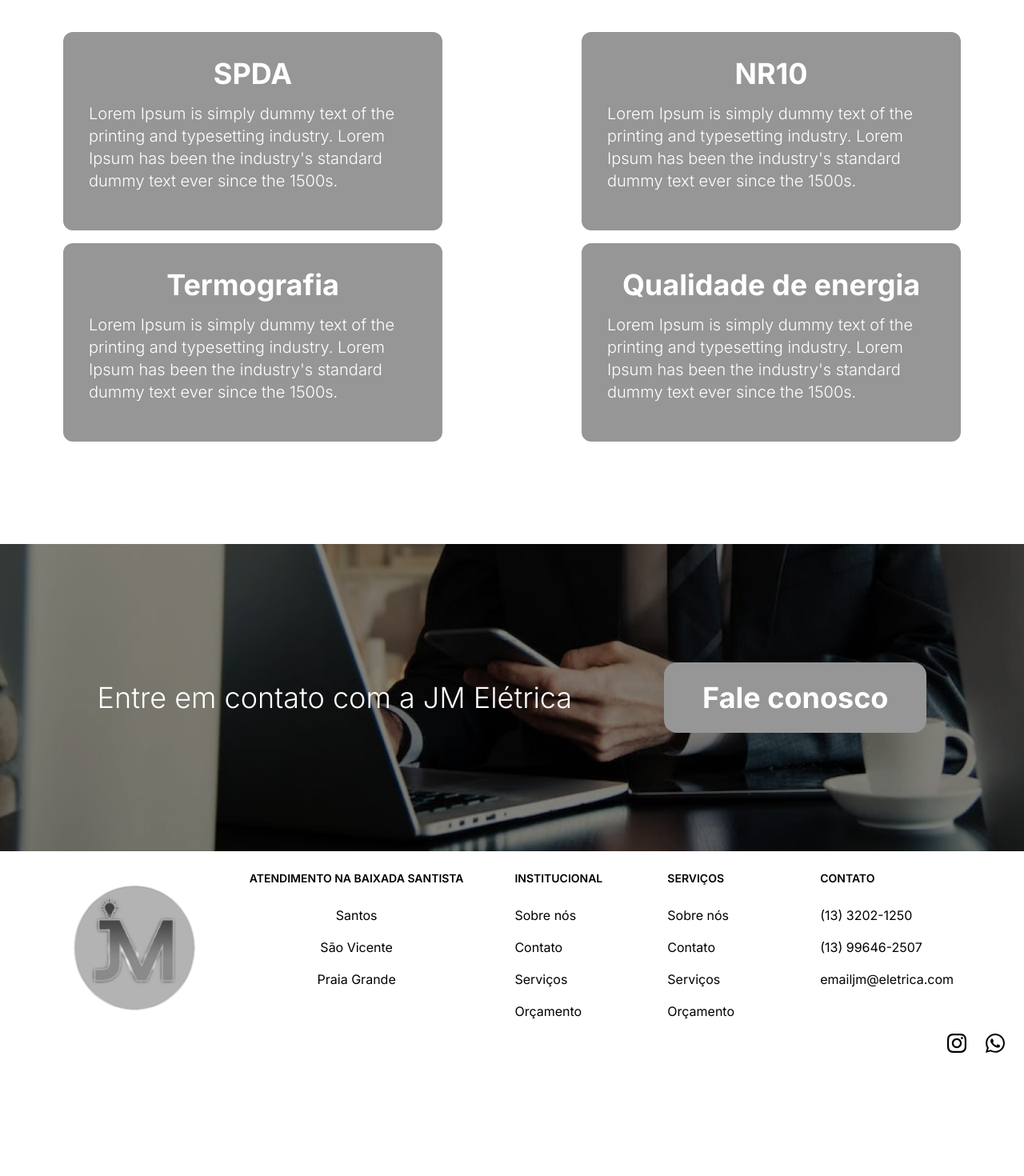
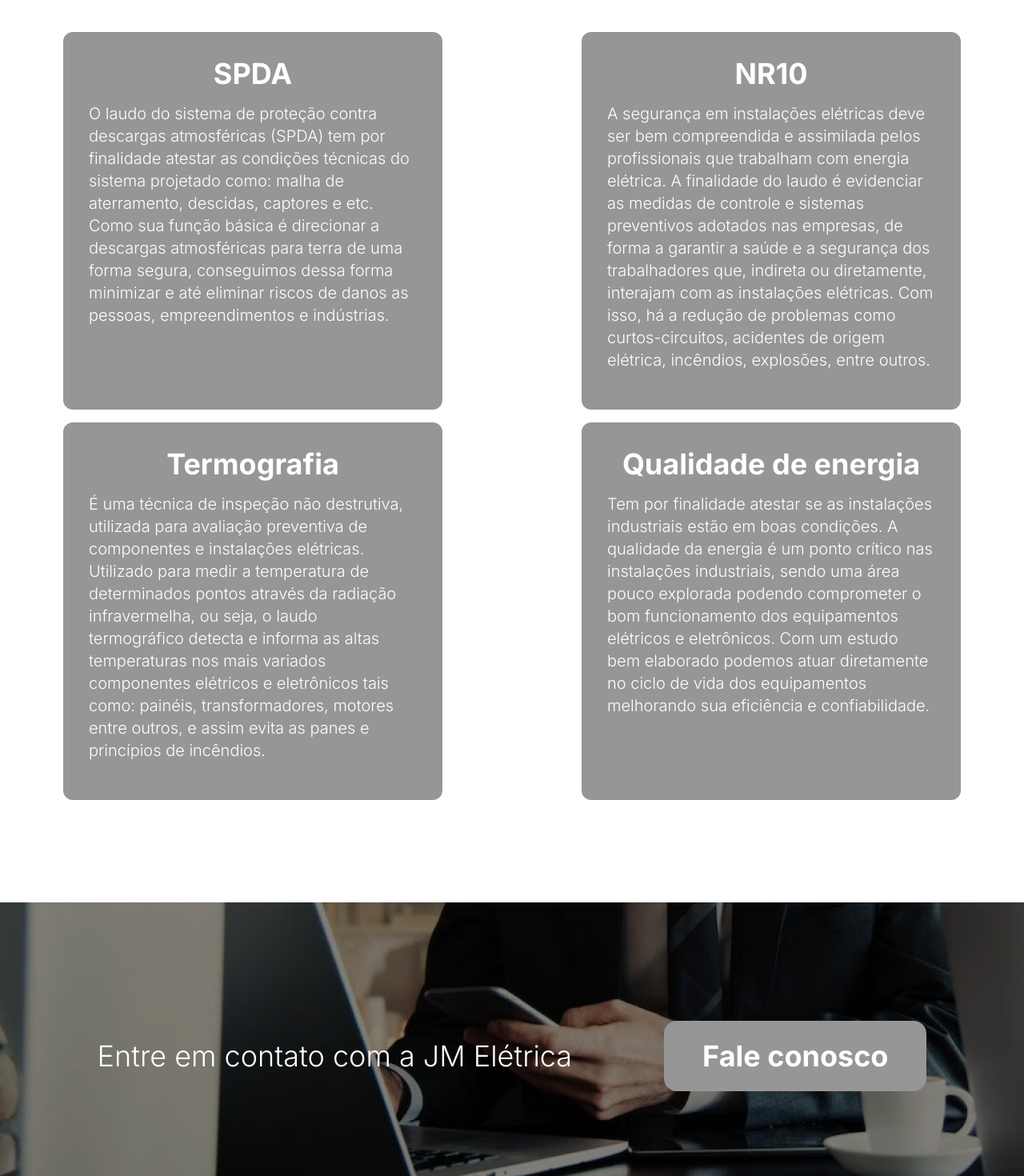
Before and after one commit to JellyFishDevelopment/jm-eletrica, a React (Vite) app: page /laudos in a window 1280 px wide. Shown: the part 600-2070 px from the top of the page at 80% size. Before the commit the page ends 1940 px from the top, so only its background shows below. Built offline with nearby package versions, Linux system fonts and the light colour scheme.

Commit message:
alteração de infos

```diff
--- a/src/components/Footer.tsx
+++ b/src/components/Footer.tsx
@@ -31,7 +31,7 @@ export default function Footer() {
               <Link className="mb-4 hover:underline" to="/">
                 Serviços
               </Link>
-              <Link className="mb-4 hover:underline" to="/">
+              <Link className="mb-4 hover:underline" to="/Contact">
                 Orçamento
               </Link>
             </ul>
@@ -41,10 +41,9 @@ export default function Footer() {
               Serviços
             </h2>
             <ul className="text-black flex flex-col ">
-              <li className="mb-4 ">Sobre nós</li>
-              <li className="mb-4 ">Contato</li>
-              <li className="mb-4 ">Serviços</li>
-              <li className="mb-4 ">Orçamento</li>
+              <li className="mb-4 ">Consultoria</li>
+              <li className="mb-4 ">Projetos Elétricos</li>
+              <li className="mb-4 ">Laudos Técnicos</li>
             </ul>
           </div>
           <div>
@@ -52,7 +51,6 @@ export default function Footer() {
               Contato
             </h2>
             <ul className="text-black flex flex-col ">
-              <li className="mb-4 ">(13) 3202-1250</li>
               <li className="mb-4 ">(13) 99646-2507</li>
               <li className="mb-4 ">emailjm@eletrica.com</li>
             </ul>
--- a/src/pages/Laudos.tsx
+++ b/src/pages/Laudos.tsx
@@ -30,25 +30,19 @@ export default function Laudos() {
         <div className="bg-[#969696] mx-auto text-white p-8  w-3/4 sm:w-3/4 rounded-xl">
           <h3 className="font-bold text-center text-4xl">SPDA</h3>
           <p className="font-light text-xl my-4">
-            Lorem Ipsum is simply dummy text of the printing and typesetting
-            industry. Lorem Ipsum has been the industry's standard dummy text
-            ever since the 1500s.
+            O laudo do sistema de proteção contra descargas atmosféricas (SPDA) tem por finalidade atestar as condições técnicas do sistema projetado como: malha de aterramento, descidas, captores e etc. Como sua função básica é direcionar a descargas atmosféricas para terra de uma forma segura, conseguimos dessa forma minimizar e até eliminar riscos de danos as pessoas, empreendimentos e indústrias.
           </p>
         </div>
         <div className="bg-[#969696] mx-auto text-white p-8 w-3/4 sm:w-3/4 rounded-xl">
           <h3 className="font-bold text-center text-4xl">NR10</h3>
           <p className="font-light text-xl my-4">
-            Lorem Ipsum is simply dummy text of the printing and typesetting
-            industry. Lorem Ipsum has been the industry's standard dummy text
-            ever since the 1500s.
+          A segurança em instalações elétricas deve ser bem compreendida e assimilada pelos profissionais que trabalham com energia elétrica. A finalidade do laudo é evidenciar as medidas de controle e sistemas preventivos adotados nas empresas, de forma a garantir a saúde e a segurança dos trabalhadores que, indireta ou diretamente, interajam com as instalações elétricas. Com isso, há a redução de problemas como curtos-circuitos, acidentes de origem elétrica, incêndios, explosões, entre outros.
           </p>
         </div>
         <div className="bg-[#969696] mx-auto text-white p-8 w-3/4 sm:w-3/4 rounded-xl">
           <h3 className="font-bold text-center text-4xl">Termografia</h3>
           <p className="font-light text-xl my-4">
-            Lorem Ipsum is simply dummy text of the printing and typesetting
-            industry. Lorem Ipsum has been the industry's standard dummy text
-            ever since the 1500s.
+            É uma técnica de inspeção não destrutiva, utilizada para avaliação preventiva de componentes e instalações elétricas. Utilizado para medir a temperatura de determinados pontos através da radiação infravermelha, ou seja, o laudo termográfico detecta e informa as altas temperaturas nos mais variados componentes elétricos e eletrônicos tais como: painéis, transformadores, motores entre outros, e assim evita as panes e princípios de incêndios.
           </p>
         </div>
         <div className="bg-[#969696] mx-auto text-white p-8 w-3/4 sm:w-3/4 rounded-xl">
@@ -56,9 +50,7 @@ export default function Laudos() {
             Qualidade de energia
           </h3>
           <p className="font-light text-xl my-4">
-            Lorem Ipsum is simply dummy text of the printing and typesetting
-            industry. Lorem Ipsum has been the industry's standard dummy text
-            ever since the 1500s.
+            Tem por finalidade atestar se as instalações industriais estão em boas condições. A qualidade da energia é um ponto crítico nas instalações industriais, sendo uma área pouco explorada podendo comprometer o bom funcionamento dos equipamentos elétricos e eletrônicos. Com um estudo bem elaborado podemos atuar diretamente no ciclo de vida dos equipamentos melhorando sua eficiência e confiabilidade.
           </p>
         </div>
       </div>
```
